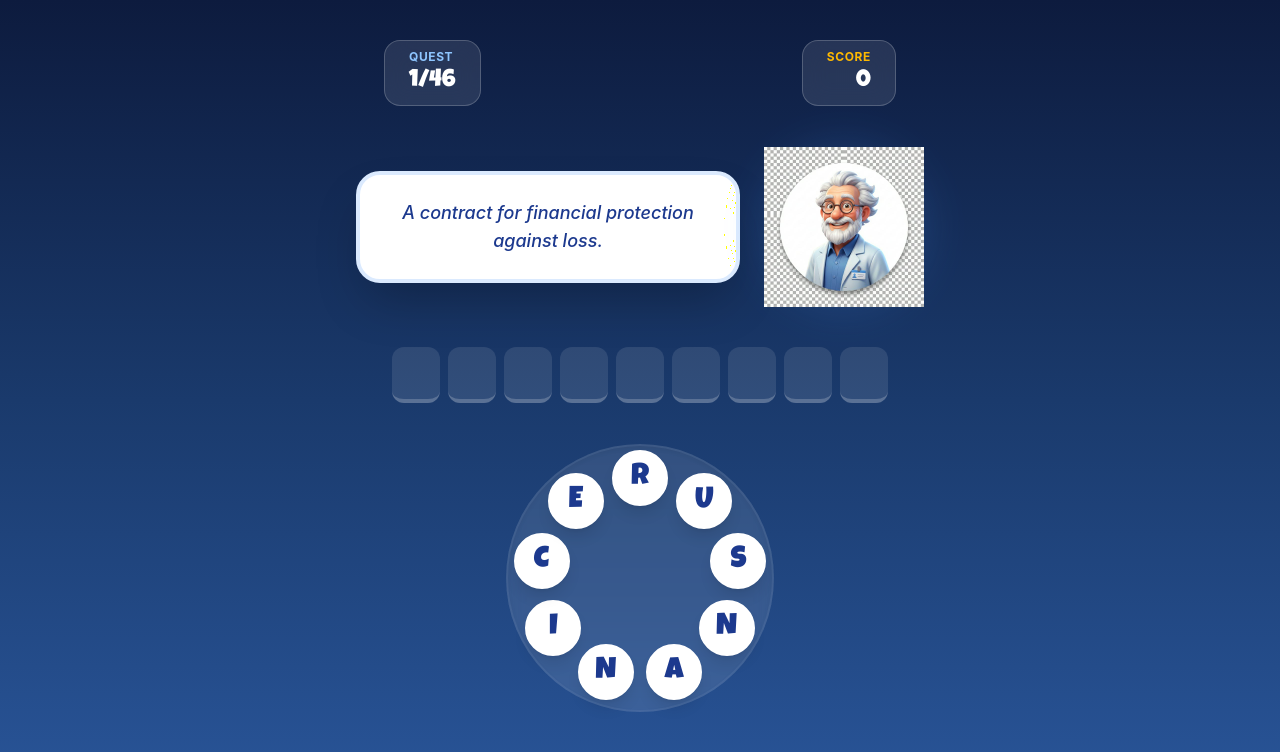
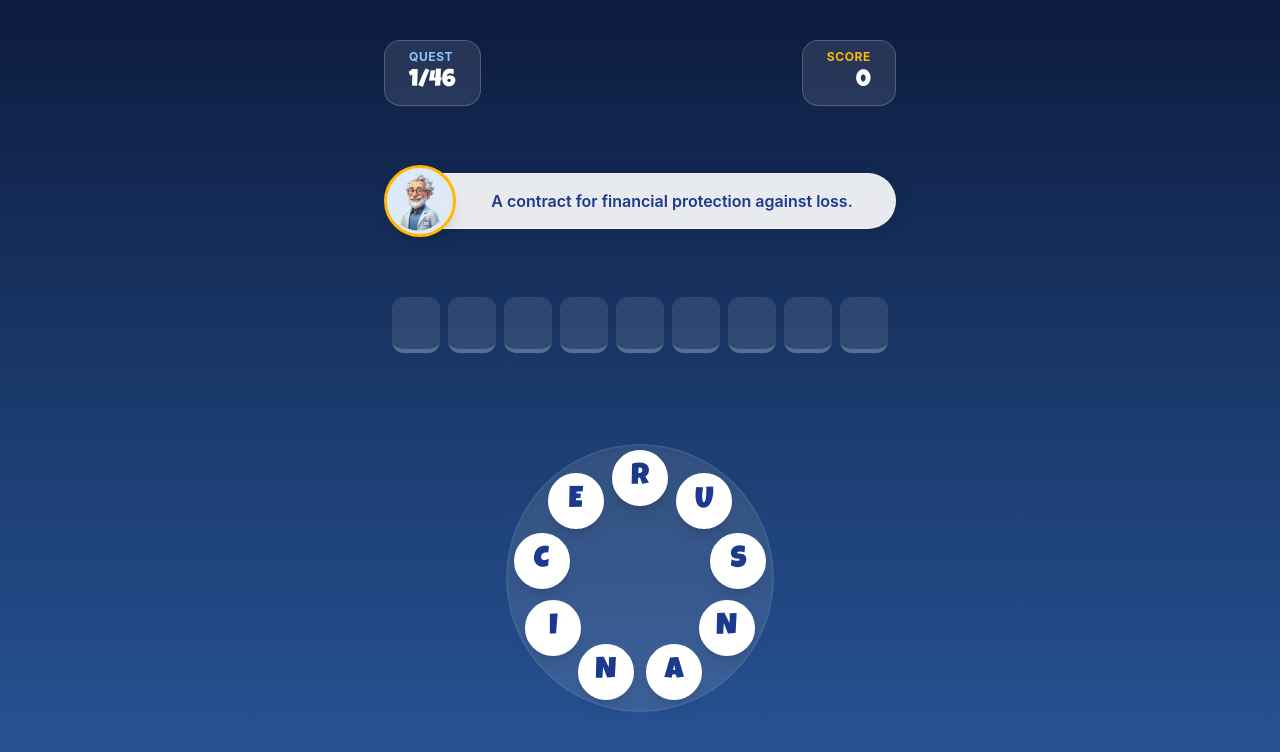
Before and after one commit to Jayesh033/Scramble-Words, a React (Vite) app: page / in a window 1280 px wide. Both pictures are taken after a click on the button "START QUEST". Shown: the top 752 px of the page. Built offline with nearby package versions, Linux system fonts and the light colour scheme.

Commit message:
Add game screen updates and character assets

```diff
--- a/src/components/GameScreen.jsx
+++ b/src/components/GameScreen.jsx
@@ -2,7 +2,7 @@ import { useState, useEffect } from "react";
 import { motion, AnimatePresence } from "framer-motion";
 import { WORDS } from "../data/words";
 import WordLinker from "./WordLinker";
-import expertImg from "../assets/expert.png";
+import expertImg from "../assets/MaleImg.png";
 
 export default function GameScreen({ onEnd }) {
     const [wordIndex, setWordIndex] = useState(0);
@@ -68,10 +68,10 @@ export default function GameScreen({ onEnd }) {
     if (!currentWordObj) return <div className="text-white p-10 font-game">Loading...</div>;
 
     return (
-        <div className="w-full h-full min-h-screen flex flex-col items-center justify-between p-6 relative game-bg-gradient overflow-hidden">
+        <div className="w-full h-dvh flex flex-col items-center justify-between px-3 py-3 sm:p-4 md:p-6 relative game-bg-gradient overflow-hidden">
 
             {/* Top Info Bar */}
-            <div className="z-10 w-full max-w-lg flex justify-between items-center mt-4">
+            <div className="z-10 w-full max-w-lg flex justify-between items-center mt-2 sm:mt-4 shrink-0">
                 <div className="bg-white/10 backdrop-blur-md px-6 py-2 rounded-2xl border border-white/20">
                     <span className="text-blue-300 font-bold uppercase tracking-wider text-xs block text-left">Quest</span>
                     <span className="text-2xl font-game text-white">{wordIndex + 1}/{WORDS ? WORDS.length : 0}</span>
@@ -83,32 +83,31 @@ export default function GameScreen({ onEnd }) {
                 </div>
             </div>
 
-            {/* Expert Character & Hint Bubble Section */}
-            <div className="z-10 w-full max-w-2xl flex flex-col items-center gap-4 py-8">
-                <div className="relative flex flex-col md:flex-row items-center justify-center w-full gap-6">
+            {/* Expert Character & Hint Pill — character overlaps the left edge */}
             <motion.div
-                        initial={{ opacity: 0, scale: 0.8 }}
-                        animate={{ opacity: 1, scale: 1 }}
-                        key={`hint-${wordIndex}`}
-                        className="bg-white text-blue-900 p-6 rounded-3xl shadow-2xl max-w-sm relative border-4 border-blue-100 italic font-medium text-lg text-center"
+                className="z-10 w-full max-w-lg shrink-0 relative flex items-center"
+                initial={{ opacity: 0, y: 15 }}
+                animate={{ opacity: 1, y: 0 }}
+                key={`hint-pill-${wordIndex}`}
             >
+                {/* Character avatar — circular, on top of the pill's left edge */}
+                <div className="shrink-0 w-14 h-14 sm:w-[4.5rem] sm:h-[4.5rem] rounded-full overflow-hidden border-[3px] border-amber-400 bg-gradient-to-br from-blue-100 to-slate-200 shadow-lg z-10 relative">
+                    <img
+                        src={expertImg}
+                        alt="Expert character"
+                        className="w-full h-full object-cover object-top"
+                    />
+                </div>
+
+                {/* Pill-shaped hint container — slides well behind the avatar */}
+                <div className="flex-1 -ml-8 sm:-ml-10 bg-white/90 backdrop-blur-sm rounded-r-full rounded-l-[2rem] py-3 pl-12 pr-5 sm:pl-14 sm:pr-6 sm:py-4 shadow-[0_4px_20px_rgba(0,0,0,0.12)] border border-white/40">
+                    <p className="text-blue-900 font-semibold text-sm sm:text-base leading-snug text-center">
                         {currentWordObj.hint}
+                    </p>
+                </div>
             </motion.div>
 
-                    <motion.div
-                        className="w-32 h-32 md:w-40 md:h-40 relative"
-                        initial={{ x: 50, opacity: 0 }}
-                        animate={{ x: 0, opacity: 1 }}
-                    >
-                        <div className="absolute inset-0 bg-blue-400/20 rounded-full blur-xl animate-pulse" />
-                        <img
-                            src={expertImg}
-                            alt="Expert"
-                            className="w-full h-full object-contain relative z-10"
-                        />
-                    </motion.div>
-                </div>
-
+            {/* Success / Error Message */}
             <AnimatePresence>
                 {message && (
                     <motion.div
@@ -116,18 +115,18 @@ export default function GameScreen({ onEnd }) {
                         animate={{ y: 0, opacity: 1 }}
                         exit={{ y: -20, opacity: 0 }}
                         key={`msg-${message}`}
-                            className={`px-8 py-3 rounded-full font-game text-2xl shadow-xl z-50 mt-4 ${
-                                message === "Excellent!" ? "bg-emerald-500 text-white" : "bg-rose-500 text-white"
+                        className={`z-50 px-6 py-2 sm:px-8 sm:py-3 rounded-full font-game text-lg sm:text-2xl shadow-xl shrink-0 ${message === "Excellent!"
+                            ? "bg-emerald-500 text-white"
+                            : "bg-rose-500 text-white"
                             }`}
                     >
                         {message}
                     </motion.div>
                 )}
             </AnimatePresence>
-            </div>
 
             {/* Active Word Slots */}
-            <div className="z-10 flex gap-2 mb-4">
+            <div className="z-10 flex flex-wrap justify-center gap-1.5 sm:gap-2 mb-2 sm:mb-4 shrink-0">
                 {(currentWordObj.word || "").split("").map((_, i) => (
                     <div
                         key={`${wordIndex}-${i}`}
@@ -149,7 +148,7 @@ export default function GameScreen({ onEnd }) {
                 ))}
             </div>
 
-            <div className="z-10 mb-12">
+            <div className="z-10 mb-3 sm:mb-6 md:mb-12 shrink-0">
                 <WordLinker
                     key={`linker-${wordIndex}`}
                     letters={shuffledLetters}
```
Also changed, not shown: src/assets/Female.png (added), src/assets/MaleImg.png (added). Lines whose indentation alone changed are shown as unchanged.
